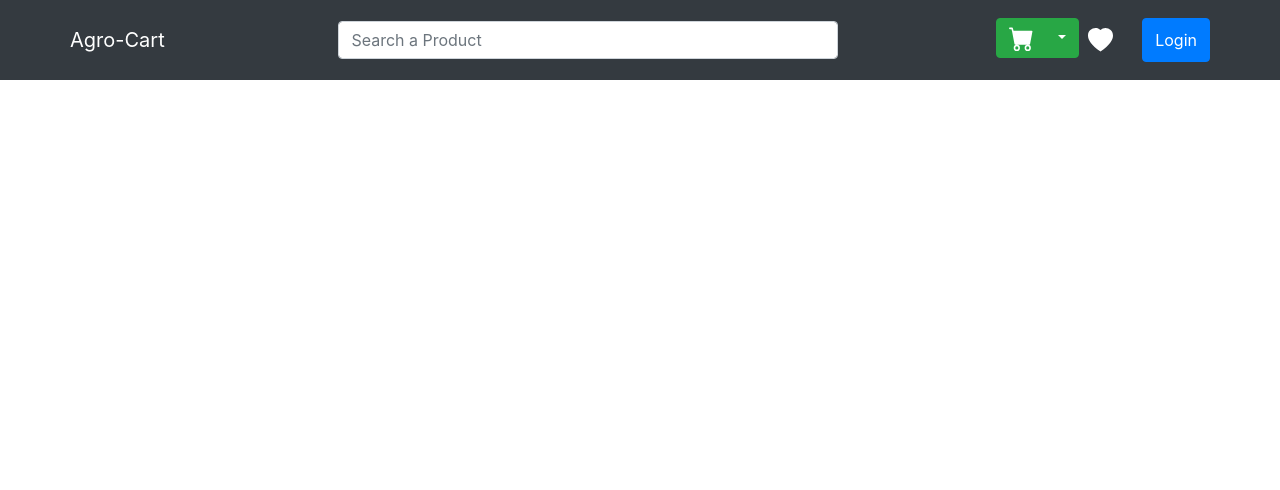
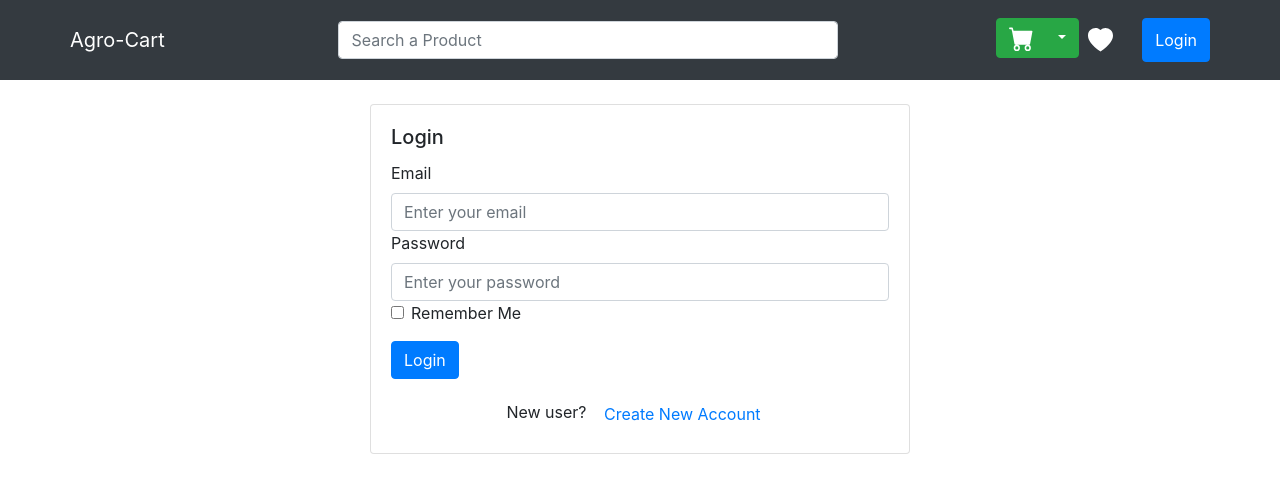
Before and after one commit to swapnaliss/Agrocart, a React (Create React App) app in the folder my-agrocart/: page /login in a window 1280 px wide. Before the commit this address had no page. Shown: the top 490 px of the page. Built offline with nearby package versions, Linux system fonts and the light colour scheme; what miragejs would draw is missing.

Commit message:
feat: login page UI done

```diff
--- a/my-agrocart/src/App.js
+++ b/my-agrocart/src/App.js
@@ -6,6 +6,7 @@ import Cart from "./componets/Cart";
 import ProductListingPage from "./componets/ProductListingPage";
 import { BrowserRouter, Route, Routes } from "react-router-dom";
 import SingleProductPage from "./componets/SingleProductPage";
+import Login from "./componets/Login"
 
 function App() {
   return (
@@ -18,6 +19,7 @@ function App() {
         <Route exact path="/wishlist" element={<Wishlist/>} />
         <Route exact path="/productlistingpage" element={<ProductListingPage/>} />
         <Route exact path="/singleproductpage" element={<SingleProductPage/>} />
+        <Route exact path="/login" element={<Login/>} />
 
 
         </Routes>
--- /dev/null
+++ b/my-agrocart/src/componets/Login.js
@@ -0,0 +1,64 @@
+import React, { useState } from 'react';
+import { Container, Row, Col, Card, Form, Button, FormControl , FormGroup } from 'react-bootstrap';
+
+const LoginPage = () => {
+  const [email, setEmail] = useState('');
+  const [password, setPassword] = useState('');
+
+  return (
+    <Container>
+      <Row className="mt-4">
+        <Col md={{ span: 6, offset: 3 }}>
+          <Card>
+            <Card.Body>
+              <Card.Title>Login</Card.Title>
+              <Form >
+                <Form.Group controlId="formEmail">
+                  <Form.Label>Email</Form.Label>
+                  <Form.Control
+                    type="email"
+                    placeholder="Enter your email"
+                    value={email}
+                    onChange={(e) => setEmail(e.target.value)}
+                  />
+                </Form.Group>
+
+                <Form.Group controlId="formPassword">
+                  <Form.Label>Password</Form.Label>
+                  <Form.Control
+                    type="password"
+                    placeholder="Enter your password"
+                    value={password}
+                    onChange={(e) => setPassword(e.target.value)}
+                  />
+                </Form.Group>
+                <FormGroup controlId="formRememberMe" className="mb-3">
+                  <Form.Check
+                    type="checkbox"
+                    label="Remember Me"
+
+                  />
+                </FormGroup>
+                <Button variant="primary" type="submit">
+                  Login
+                </Button>
+                <div className="text-right mt-3">
+                  <FormControl.Feedback type="valid">
+                    <Button variant="link">Forgot your password?</Button>
+                  </FormControl.Feedback>
+                </div>
+
+                <div className="text-center mt-3">
+                  <span>New user? </span>
+                  <Button variant="link">Create New Account</Button>
+                </div>
+              </Form>
+            </Card.Body>
+          </Card>
+        </Col>
+      </Row>
+    </Container>
+  );
+};
+
+export default LoginPage;
```
